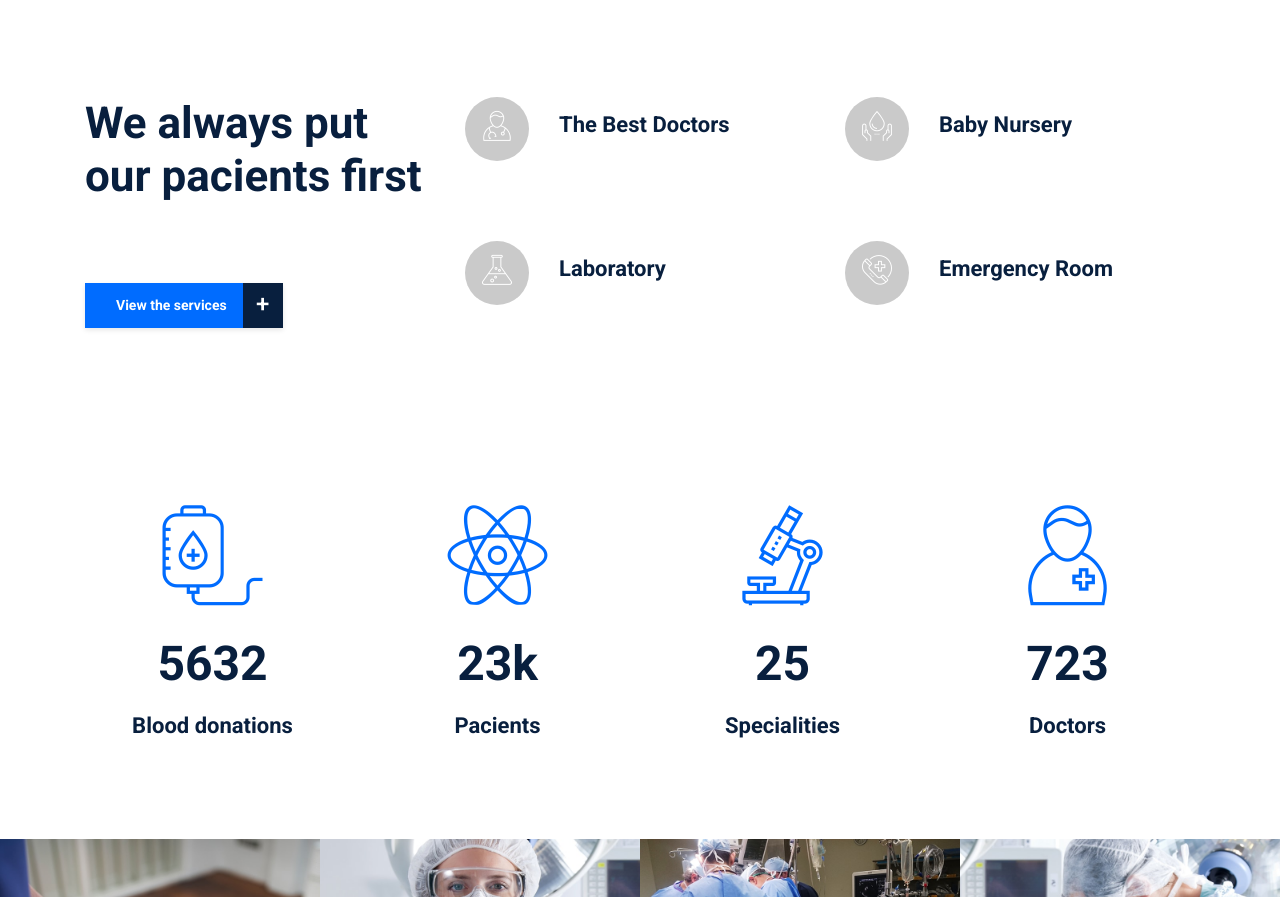
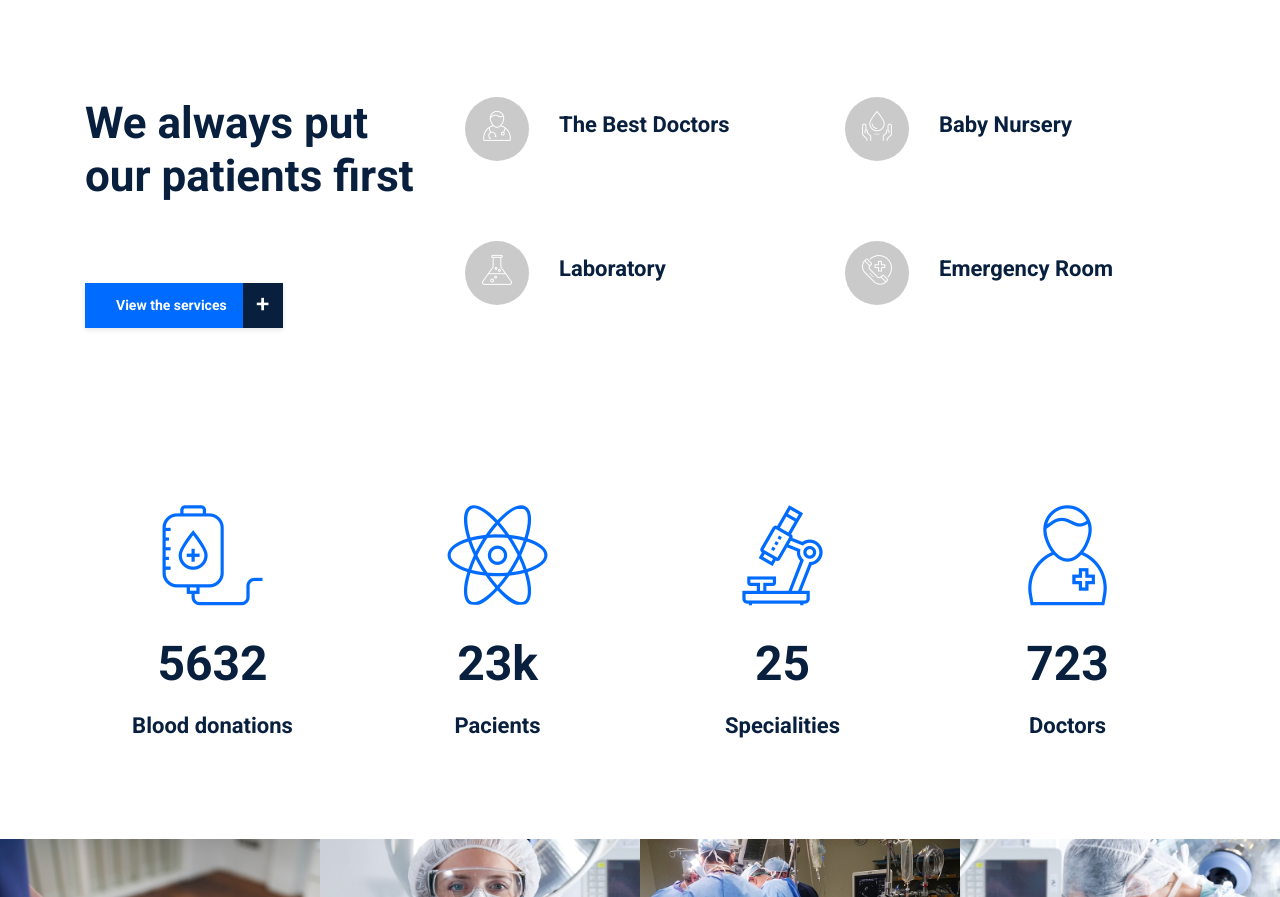
Before and after one commit to sedrickotolo/baylor-medical-clinc, a plain HTML site: page index.html in a window 1280 px wide. Shown: the part 1227-2124 px from the top of the page. Drawn offline with Linux system fonts and the light colour scheme; files whose address does not match are found by name.

Commit message:
recent updates

```diff
--- a/index.html
+++ b/index.html
@@ -11,7 +11,7 @@
     <!-- The above 4 meta tags *must* come first in the head; any other head content must come *after* these tags -->
 
     <!-- Title  -->
-    <title>Baylor - Health &amp; | Home</title>
+    <title>Baylor | Home</title>
 
     <!-- Favicon  -->
     <link rel="icon" href="img/core-img/favicon.ico">
@@ -253,7 +253,7 @@
             <div class="row">
                 <div class="col-12 col-lg-4">
                     <div class="medica-about-content">
-                        <h2>We always put our pacients first</h2>
+                        <h2>We always put our patients first</h2>
                         <p></p>
                         <a href="#" class="btn medilife-btn mt-50">View the services <span>+</span></a>
                     </div>
```
